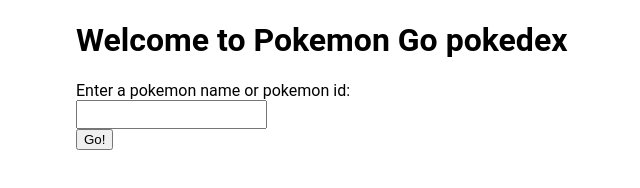
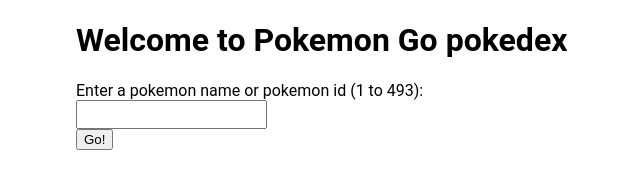
Before and after one commit to HaNguyen0096/PokemonGo_Pokedex, a plain HTML site: page index.html in a window 1280 px wide. Shown: the full height of the page, 264-904 px from the left. Drawn offline with nearby package versions, Linux system fonts and the light colour scheme.

Commit message:
implement MVP

```diff
--- a/index.html
+++ b/index.html
@@ -14,7 +14,7 @@
         <h1>Welcome to Pokemon Go pokedex</h1>
 
         <form id="js-form">
-            <label for="search-term">Enter a pokemon name or pokemon id:</label><br>
+            <label for="search-term">Enter a pokemon name or pokemon id (1 to 493):</label><br>
             <input type="text" name="search-term" id="js-search-term" required><br>
 
             <input type="submit" value="Go!">
```
